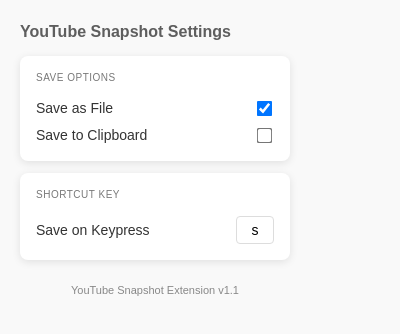
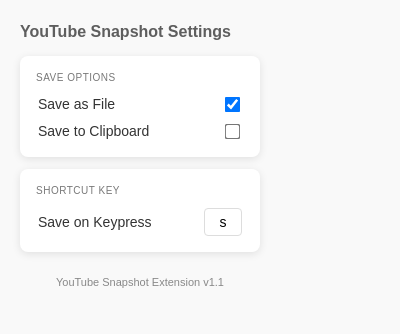
Before and after one commit to sarweshshah/youtube-snapshot, a browser extension: page popup.html in a window 400 px wide. Drawn offline with Linux system fonts and the light colour scheme.

Commit message:
Updated styles

```diff
--- a/popup.html
+++ b/popup.html
@@ -11,7 +11,7 @@
             /* Using the default font */
             margin: 0;
             padding: 12px 20px 16px 20px;
-            width: 270px;
+            width: 240px;
             background-color: #f9f9f9;
             color: #333;
         }
@@ -27,7 +27,7 @@
         .section {
             margin-bottom: 12px;
             background-color: #fff;
-            padding: 16px;
+            padding: 16px 16px 16px 16px;
             border-radius: 8px;
             box-shadow: 0 2px 8px rgba(0, 0, 0, 0.1);
             /* Added box shadow for demarcation */
@@ -35,7 +35,7 @@
 
         .section-title {
             font-size: 10px;
-            margin-bottom: 16px;
+            margin-bottom: 12px;
             color: #787878;
             text-transform: uppercase;
             letter-spacing: 0.5px;
@@ -46,6 +46,7 @@
             align-items: center;
             justify-content: space-between;
             margin-bottom: 0;
+            padding: 0 2px;
         }
 
         .setting label {
```
